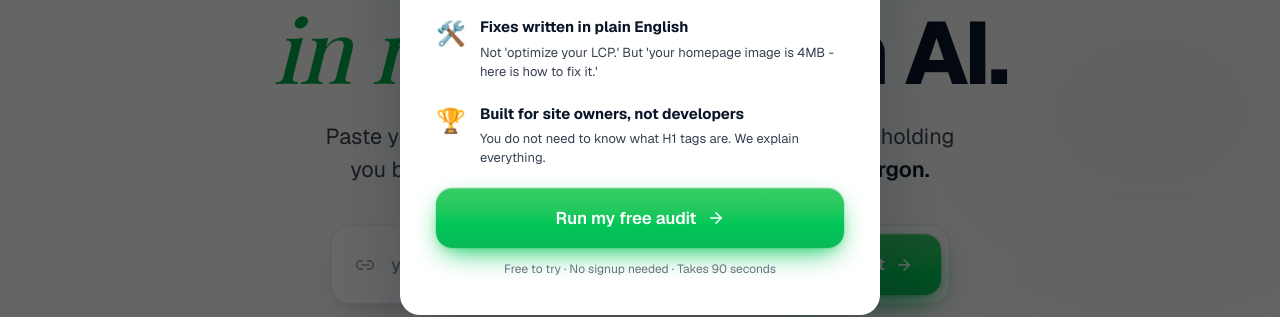
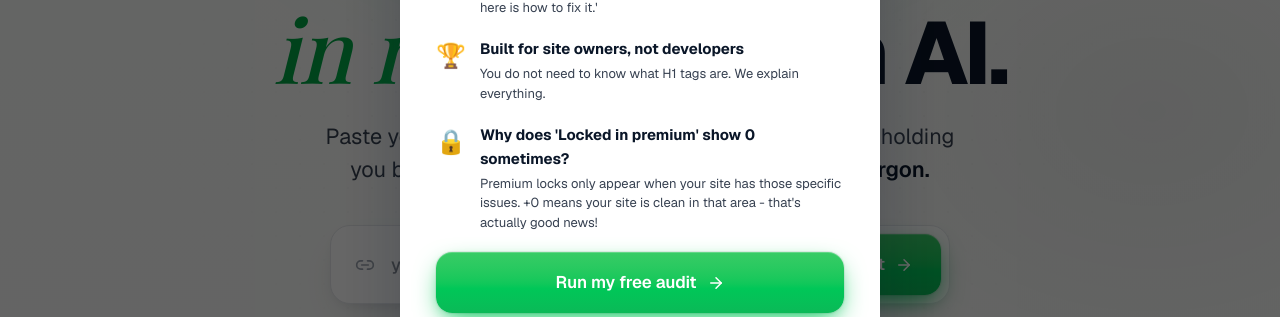
Before and after one commit to anshulpaharia1988-lab/fixlytics, a Next.js app: page / in a window 1280 px wide. Shown: the part 395-712 px from the top of the page. Built offline with nearby package versions, Linux system fonts and the light colour scheme; no server answers; a web font is replaced by a local one.

Commit message:
Add explanation for 0 locked issues in popup

```diff
--- a/components/LandingPage.tsx
+++ b/components/LandingPage.tsx
@@ -1629,6 +1629,11 @@ export default function LandingPage({
                 title: "Built for site owners, not developers",
                 desc: "You do not need to know what H1 tags are. We explain everything.",
               },
+              {
+                icon: "🔒",
+                title: "Why does 'Locked in premium' show 0 sometimes?",
+                desc: "Premium locks only appear when your site has those specific issues. +0 means your site is clean in that area - that's actually good news!",
+              },
             ].map((row) => (
               <div key={row.title} style={{ display: "flex", gap: 14, marginBottom: 20 }}>
                 <span style={{ fontSize: 24, flexShrink: 0 }}>{row.icon}</span>
```
